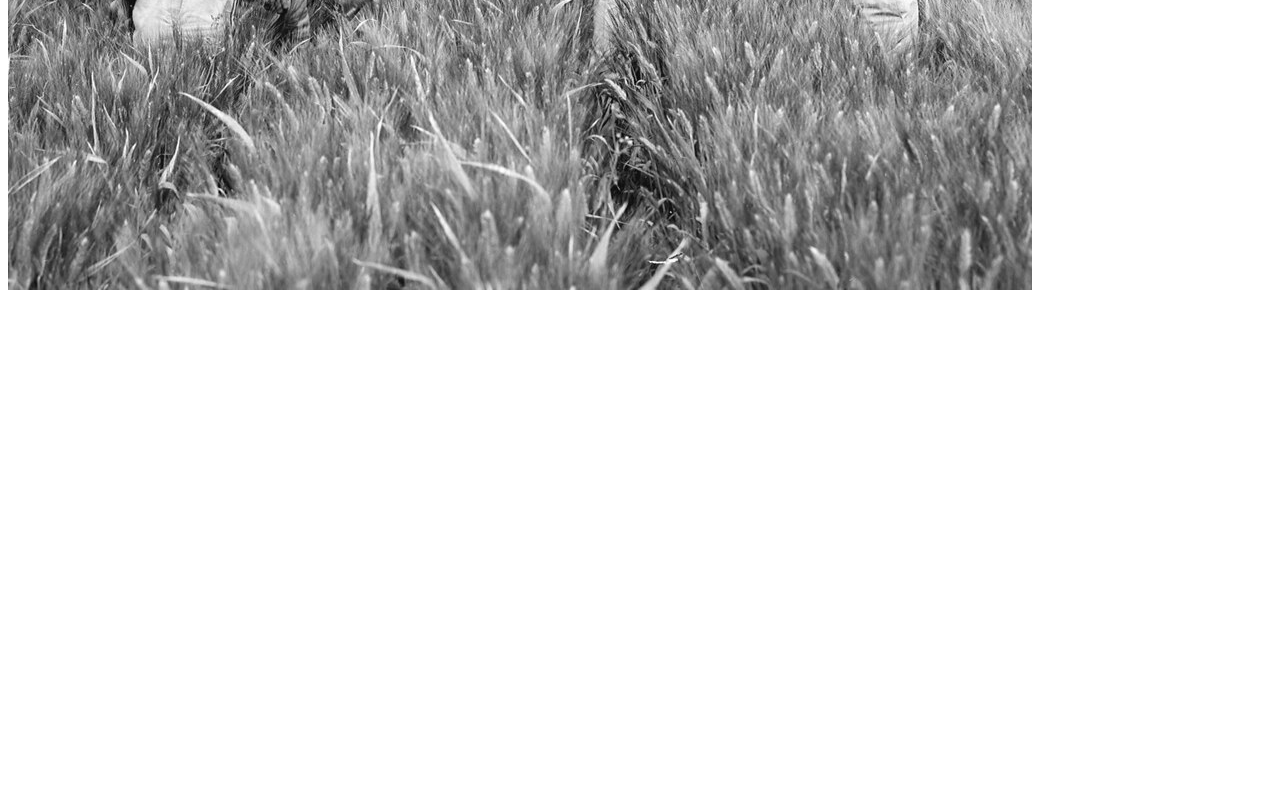
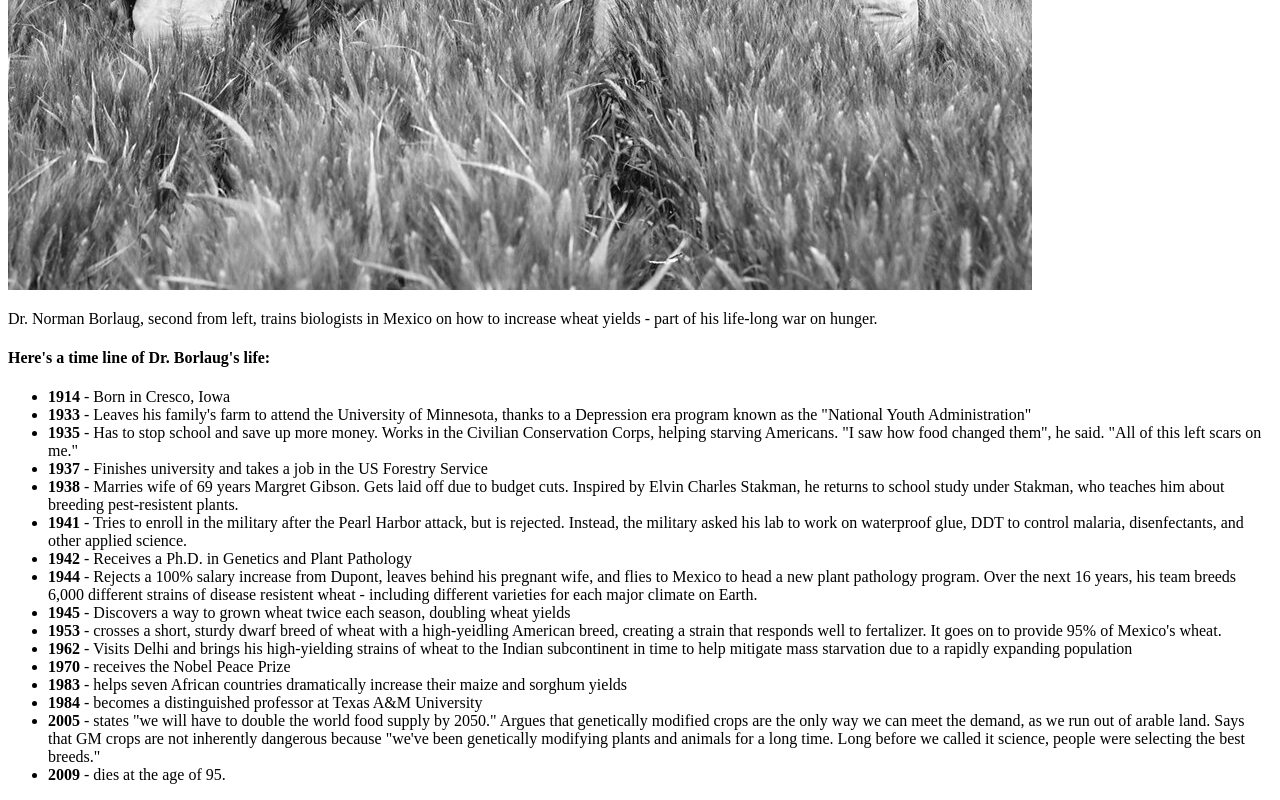
Before and after one commit to Urchmaney/Fatima-kingsley, a plain HTML site: page index.html in a window 1280 px wide. Shown: the part 413-1213 px from the top of the page. Before the commit the page ends 800 px from the top, so only its background shows below. Drawn offline with Linux system fonts and the light colour scheme.

Commit message:
more info added

```diff
--- a/index.html
+++ b/index.html
@@ -26,7 +26,30 @@
       <div id="title"><h1>Dr. Norman Borlaug</h1></div>
       <div id="img-div">
         <img src="img/tribute.jpg">
+        <p id="img-caption">Dr. Norman Borlaug, second from left, trains biologists in Mexico on how to increase wheat yields - part of his life-long war on hunger.
+</p>
       </div>
+      <h4 id="tribute-info">Here's a time line of Dr. Borlaug's life: </h4>
+          <ul>
+            <li><strong>1914</strong> - Born in Cresco, Iowa</li>
+            <li><strong>1933</strong> - Leaves his family's farm to attend the University of Minnesota, thanks to a Depression era program known as the "National Youth Administration"</li>
+            <li><strong>1935</strong> - Has to stop school and save up more money. Works in the Civilian Conservation Corps, helping starving Americans. "I saw how food changed them", he said. "All of this left scars on me."</li>
+            <li><strong>1937</strong> - Finishes university and takes a job in the US Forestry Service</li>
+            <li><strong>1938</strong> - Marries wife of 69 years Margret Gibson. Gets laid off due to budget cuts. Inspired by Elvin Charles Stakman, he returns to school study under Stakman, who teaches him about breeding pest-resistent plants.</li>
+            <li><strong>1941</strong> - Tries to enroll in the military after the Pearl Harbor attack, but is rejected. Instead, the military asked his lab to work on waterproof glue, DDT to control malaria, disenfectants, and other applied science.</li>
+            <li><strong>1942</strong> - Receives a Ph.D. in Genetics and Plant Pathology</li>
+            <li><strong>1944</strong> - Rejects a 100% salary increase from Dupont, leaves behind his pregnant wife, and flies to Mexico to head a new plant pathology program. Over the next 16 years, his team breeds 6,000 different strains of disease resistent wheat - including different varieties for each major climate on Earth.</li>
+            <li><strong>1945</strong> - Discovers a way to grown wheat twice each season, doubling wheat yields</li>
+            <li><strong>1953</strong> - crosses a short, sturdy dwarf breed of wheat with a high-yeidling American breed, creating a strain that responds well to fertalizer. It goes on to provide 95% of Mexico's wheat.</li>
+            <li><strong>1962</strong> - Visits Delhi and brings his high-yielding strains of wheat to the Indian subcontinent in time to help mitigate mass starvation due to a rapidly expanding population</li>
+            <li><strong>1970</strong> - receives the Nobel Peace Prize</li>
+            <li><strong>1983</strong> - helps seven African countries dramatically increase their maize and sorghum yields</li>
+            <li><strong>1984</strong> - becomes a distinguished professor at Texas A&M University</li>
+            <li><strong>2005</strong> - states "we will have to double the world food supply by 2050." Argues that genetically modified crops are the only way we can meet the demand, as we run out of arable land. Says that GM crops are not inherently dangerous because "we've been genetically modifying plants and animals for a long time. Long before we called it science, people were selecting the best breeds."</li>
+            <li><strong>2009</strong> - dies at the age of 95.</li>
+
+          </ul>
+
     </div>
   </body>
 </html>
```
